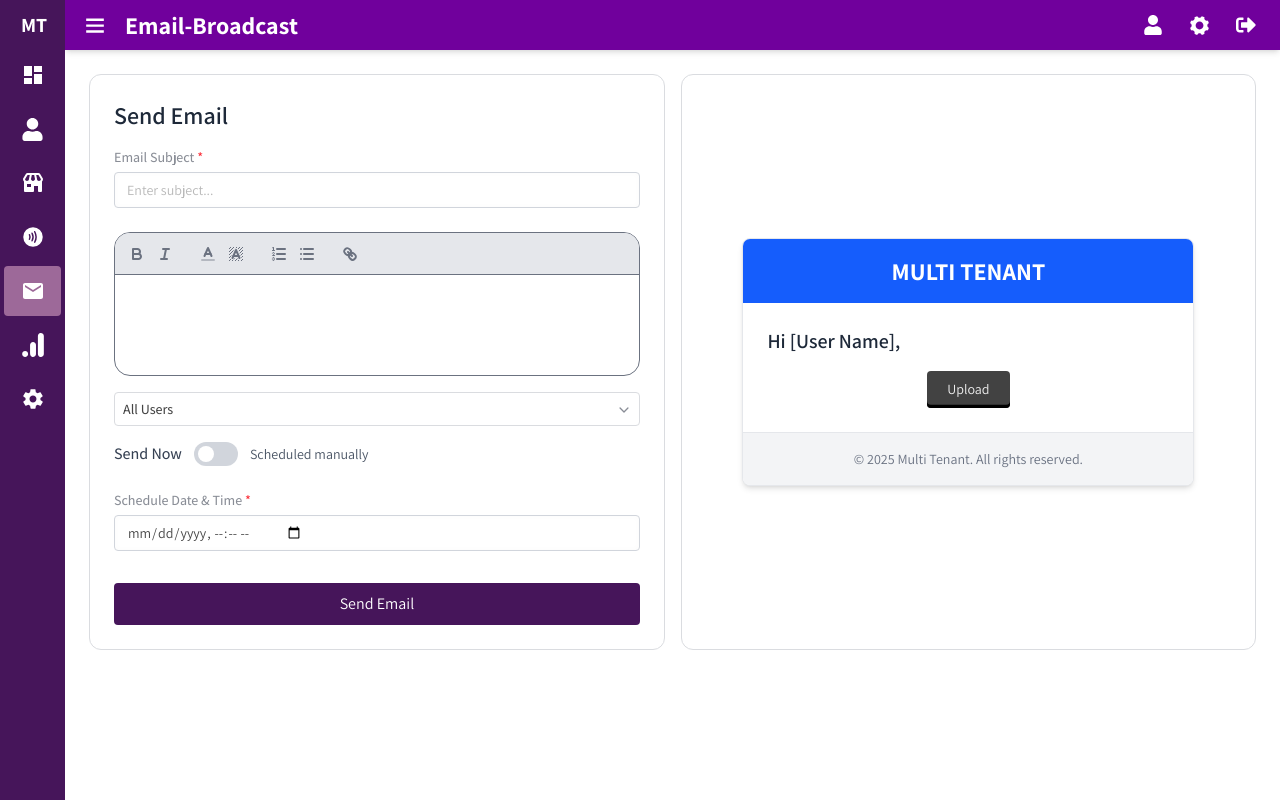
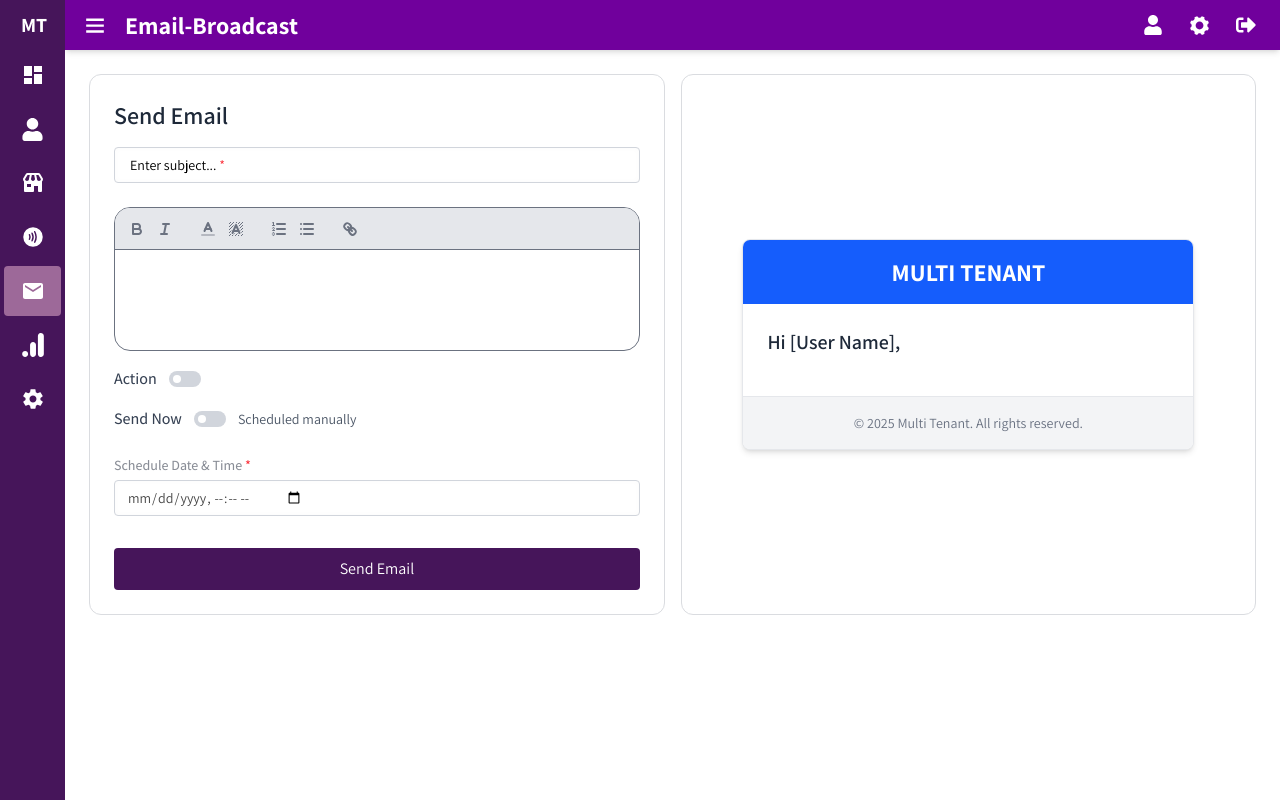
Before and after one commit to hanzalahsamana/Saas-Global-Admin-Panel, a Next.js app: page /email-broadcast in a window 1280 px wide. Built offline with nearby package versions, Linux system fonts and the light colour scheme; sample sign-in values are in the browser's storage.

Commit message:
show action switch and actions link and text field

```diff
--- a/src/Components/Actions/ToggleSwitch.jsx
+++ b/src/Components/Actions/ToggleSwitch.jsx
@@ -10,13 +10,13 @@ const ToggleSwitch = ({ label, value, onChange }) => {
         onClick={() => {
           onChange();
         }}
-        className={`relative inline-flex cursor-pointer h-6 w-11 items-center rounded-full transition-colors ${
+        className={`relative inline-flex cursor-pointer h-4 w-8 items-center rounded-full transition-colors ${
           checked ? "bg-(--accentC)" : "bg-gray-300"
         }`}
       >
         <span
-          className={`inline-block h-4 w-4 transform rounded-full bg-white transition-transform ${
-            checked ? "translate-x-6" : "translate-x-1"
+          className={`inline-block h-2 w-2 transform rounded-full bg-white transition-transform ${
+            checked ? "translate-x-5" : "translate-x-1"
           }`}
         />
       </button>
--- a/src/app/email-broadcast/page.jsx
+++ b/src/app/email-broadcast/page.jsx
@@ -44,8 +44,7 @@ const AudienceDropdown = () => {
 const EmailBroadcast = () => {
   const [scheduleNow, setScheduleNow] = useState(false);
   const [editorContent, setEditorContent] = useState("");
-
-  console.log("editorContent", editorContent);
+  const [isAction, setIsAction] = useState(false);
 
   const initialValues = {
     subject: "",
@@ -53,6 +52,8 @@ const EmailBroadcast = () => {
     audience: "All Users",
     scheduleNow: true,
     scheduledAt: "",
+    actionLink: "",
+    actionText: "",
   };
 
   const handleSubmit = (values) => {
@@ -77,13 +78,26 @@ const EmailBroadcast = () => {
               name="subject"
               label="Email Subject"
               placeholder="Enter subject..."
-              layout="label"
             />
             <TextEditor
               editorContent={editorContent}
               setEditorContent={setEditorContent}
             />
-            <AudienceDropdown />
+            {/* <AudienceDropdown /> */}
+            <div className="my-4">
+              <ToggleSwitch
+                label={"Action"}
+                value={isAction}
+                onChange={() => setIsAction((prev) => !prev)}
+              />
+            </div>
+            {isAction && (
+              <>
+                {" "}
+                <FormInput name="actionLink" placeholder="Action Link" />
+                <FormInput name="actionText" placeholder="Action Text" />
+              </>
+            )}
             <div className="flex items-center gap-3 mb-6">
               <ToggleSwitch
                 label="Send Now"
@@ -108,7 +122,7 @@ const EmailBroadcast = () => {
         </div>
         <div className="w-[50%] border border-(--borderC) rounded-xl flex justify-center">
           <EmailTemplate
-            action={true}
+            action={isAction}
             actionLabel={"Upload"}
             message={editorContent}
           />
```
